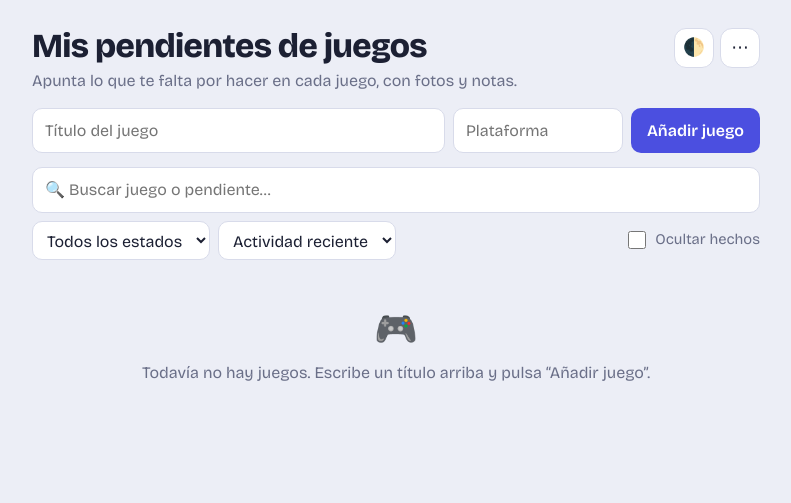
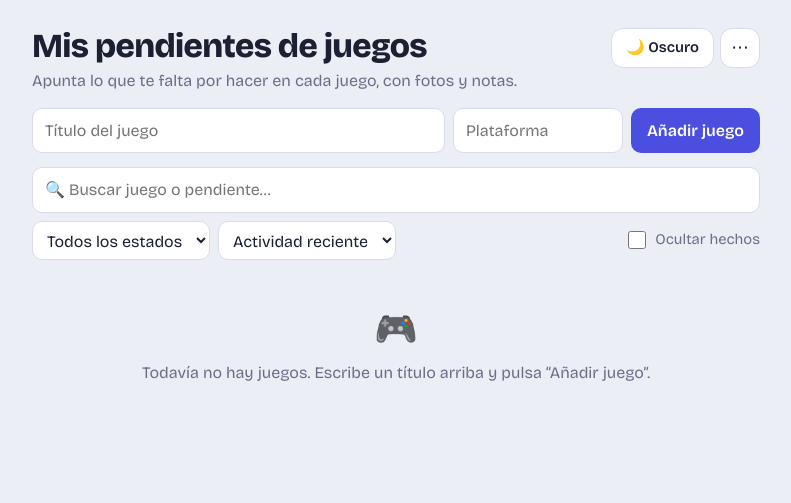
Before and after one commit to MichaelExp313/Seguimiento-Juegos, a plain HTML site: page index.html in a window 1280 px wide. Shown: the whole page, without its empty margins (244-1035 px from the left). Drawn offline with nearby package versions, Linux system fonts and the light colour scheme.

Commit message:
Add files via upload

```diff
--- a/app.js
+++ b/app.js
@@ -8,7 +8,6 @@ const DB_NAME = "pendientes-juegos", STORE = "kv";
 const STATUS = { jugando: "🎮 Jugando", pendiente: "⏳ Por empezar", pausado: "⏸️ En pausa", completado: "🏆 Completado" };
 const PRIO = { alta: "Alta", normal: "Normal", baja: "Baja" };
 const PRIO_ORDER = { alta: 0, normal: 1, baja: 2 };
-const THEMES = { auto: ["🌓", "Tema: automático"], light: ["☀️", "Tema: claro"], dark: ["🌙", "Tema: oscuro"] };
 
 /* ===== Estado ===== */
 let data = [];
@@ -524,13 +523,21 @@ function applyImport(mode) {
 }
 
 /* ===== Tema ===== */
+const darkMQ = window.matchMedia ? window.matchMedia("(prefers-color-scheme: dark)") : null;
+function currentTheme() {
+  if (prefs.theme === "light" || prefs.theme === "dark") return prefs.theme;
+  return darkMQ && darkMQ.matches ? "dark" : "light"; // sin elección: sigue al sistema
+}
 function applyTheme() {
-  const r = document.documentElement;
-  if (prefs.theme === "auto") delete r.dataset.theme; else r.dataset.theme = prefs.theme;
-  const [icon, label] = THEMES[prefs.theme] || THEMES.auto;
-  $("#themeBtn").textContent = icon;
-  $("#themeBtn").title = label;
-  $("#themeBtn").setAttribute("aria-label", label + " (pulsa para cambiar)");
+  const t = currentTheme();
+  document.documentElement.dataset.theme = t;
+  const btn = $("#themeBtn");
+  btn.textContent = t === "dark" ? "☀️ Claro" : "🌙 Oscuro";
+  btn.title = t === "dark" ? "Cambiar a tema claro" : "Cambiar a tema oscuro";
+  btn.setAttribute("aria-label", btn.title);
+  btn.setAttribute("aria-pressed", String(t === "dark"));
+  const meta = document.querySelector('meta[name="theme-color"]');
+  if (meta) meta.content = t === "dark" ? "#14172a" : "#4b4fe0";
 }
 
 /* ===== Arranque ===== */
@@ -544,10 +551,10 @@ function wire() {
   $("#hideDone").addEventListener("change", e => { prefs.hideDone = e.target.checked; savePrefs(); render(); });
 
   $("#themeBtn").addEventListener("click", () => {
-    const order = ["auto", "light", "dark"];
-    prefs.theme = order[(order.indexOf(prefs.theme) + 1) % order.length];
+    prefs.theme = currentTheme() === "dark" ? "light" : "dark";
     savePrefs(); applyTheme();
   });
+  if (darkMQ && darkMQ.addEventListener) darkMQ.addEventListener("change", () => { if (prefs.theme === "auto") applyTheme(); });
 
   const menu = $("#menu"), menuBtn = $("#menuBtn");
   const setMenu = open => { menu.hidden = !open; menuBtn.setAttribute("aria-expanded", String(open)); };
--- a/index.html
+++ b/index.html
@@ -22,7 +22,7 @@
       <p class="sub">Apunta lo que te falta por hacer en cada juego, con fotos y notas.</p>
     </div>
     <div class="topacts">
-      <button class="iconbtn" id="themeBtn" title="Cambiar tema" aria-label="Cambiar tema">🌓</button>
+      <button class="themebtn" id="themeBtn" title="Cambiar tema" aria-label="Cambiar tema">🌙 Oscuro</button>
       <button class="iconbtn" id="menuBtn" title="Copia de seguridad" aria-label="Copia de seguridad" aria-haspopup="true" aria-expanded="false">⋯</button>
       <div class="menu" id="menu" role="menu" hidden>
         <button role="menuitem" id="exportBtn">⬇️ Exportar copia (.json)</button>
--- a/styles.css
+++ b/styles.css
@@ -42,6 +42,8 @@ h1{font-size:clamp(1.6rem,5vw,2.1rem);font-weight:800;margin:8px 0 4px;letter-sp
 .topacts{position:relative;display:flex;gap:6px;margin-top:8px}
 .iconbtn{width:40px;height:40px;display:grid;place-items:center;background:var(--card);border:1.5px solid var(--line);border-radius:12px;font-size:1.1rem;color:var(--ink)}
 .iconbtn:hover{border-color:var(--acc)}
+.themebtn{height:40px;padding:0 14px;background:var(--card);border:1.5px solid var(--line);border-radius:12px;font-weight:600;font-size:.92rem;color:var(--ink);white-space:nowrap}
+.themebtn:hover{border-color:var(--acc)}
 .menu{position:absolute;right:0;top:46px;z-index:20;background:var(--card);border:1.5px solid var(--line);border-radius:12px;box-shadow:var(--shadow);padding:6px;min-width:220px;display:grid}
 .menu button{background:none;text-align:left;padding:10px 12px;color:var(--ink);border-radius:8px}
 .menu button:hover{background:var(--bg)}
--- a/sw.js
+++ b/sw.js
@@ -1,6 +1,6 @@
 // Service worker: permite usar la app sin conexión una vez cargada.
 // Sube el número de versión cuando cambies algún archivo para forzar la actualización.
-const CACHE = "pendientes-juegos-v2";
+const CACHE = "pendientes-juegos-v3";
 const ASSETS = ["./", "index.html", "styles.css", "app.js", "manifest.webmanifest",
   "icons/icon.svg", "icons/icon-192.png", "icons/icon-512.png"];
 
```
Also changed, not shown: 2 other files.
